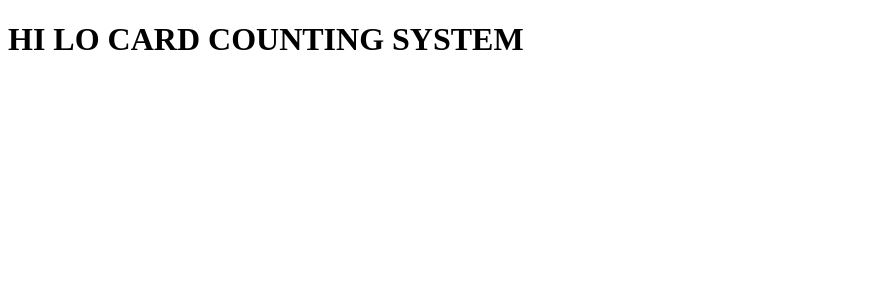
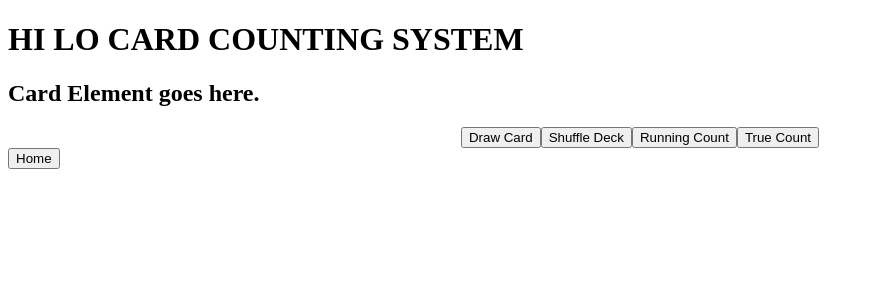
Before and after one commit to jacobaperez/counting-cards, a React app: page /hilo in a window 1280 px wide. Shown: the top 300 px of the page, without its empty margins (0-874 px from the left). Built offline with nearby package versions, Linux system fonts and the light colour scheme; the HTML template or start-up script is replaced by a standard one.

Commit message:
[ops] - work on loading css files - work on resolving .js and .jsx files

```diff
--- /dev/null
+++ b/client/src/components/HiLo/HiLo.css
@@ -0,0 +1,3 @@
+.action-buttons {
+    text-align: center;
+}
--- a/client/src/components/HiLo/HiLo.jsx
+++ b/client/src/components/HiLo/HiLo.jsx
@@ -1,14 +1,31 @@
 import React from 'react'
+import './HiLo.css';
 
 class HiLo extends React.Component {
   constructor() {
     super();
+    this.state = {
+      count: 0,
+      cardsRemaining: 0
+    }
   }
 
   render () {
     return (
       <div>
         <h1>HI LO CARD COUNTING SYSTEM</h1>
+        <div>
+          <h2>Card Element goes here.</h2>
+        </div>
+        <div className="action-buttons">
+          <button type="button" className="btn btn-primary">Draw Card</button>
+          <button type="button" className="btn btn-primary">Shuffle Deck</button>
+          <button type="button" class="btn btn-primary">Running Count</button>
+          <button type="button" class="btn btn-primary">True Count</button>
+        </div>
+        <div>
+          <button type="button" class="btn btn-primary">Home</button>
+        </div>
 
       </div>
     )
--- a/package.json
+++ b/package.json
@@ -13,6 +13,7 @@
     "babel-register": "^6.26.0",
     "body-parser": "^1.18.2",
     "cors": "^2.8.4",
+    "css-loader": "^0.28.9",
     "dotenv": "^4.0.0",
     "express": "^4.16.2",
     "file-loader": "^1.1.6",
```
Also changed, not shown: 1 other file (tests, documents, lock files or other folders).
